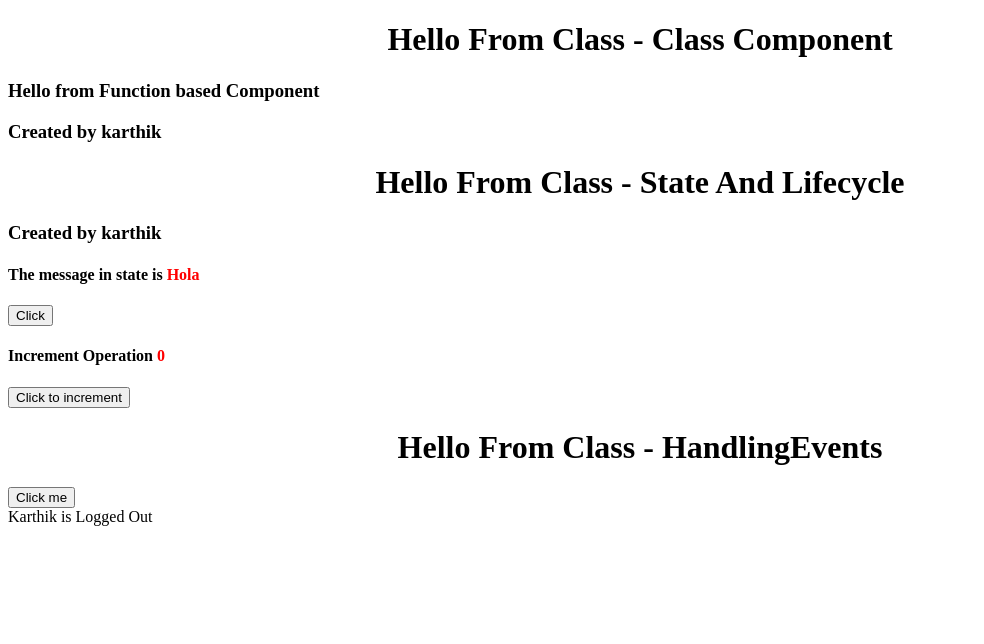
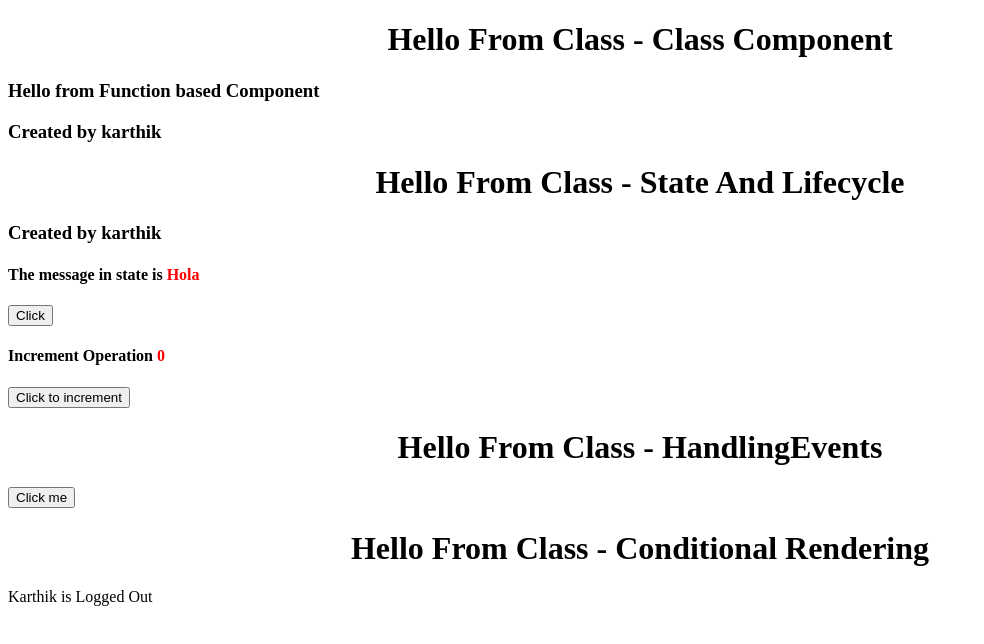
Before and after one commit to mekarthikr/React-Application, a React (Create React App) app: page / in a window 1280 px wide. Shown: the top 644 px of the page, without its empty margins (0-984 px from the left). Built offline with nearby package versions, Linux system fonts and the light colour scheme.

Commit message:
Changes in Conditional Rendering

```diff
--- a/src/components/ConditionalRendering/ConditionalRendering.js
+++ b/src/components/ConditionalRendering/ConditionalRendering.js
@@ -35,7 +35,11 @@ export default class ConditionalRendering extends React.Component
         // );
         // return(this.DisplayFunction())
         return(
-            this.state.isLoggedIn?<div>Karthik is Logged In</div>:<div>Karthik is Logged Out</div>
+            <div>
+                <h1>Hello From Class - Conditional Rendering</h1>
+                {this.state.isLoggedIn?<div>Karthik is Logged In</div>:<div>Karthik is Logged Out</div>}
+            </div>
+
         )
     }
 }
```
